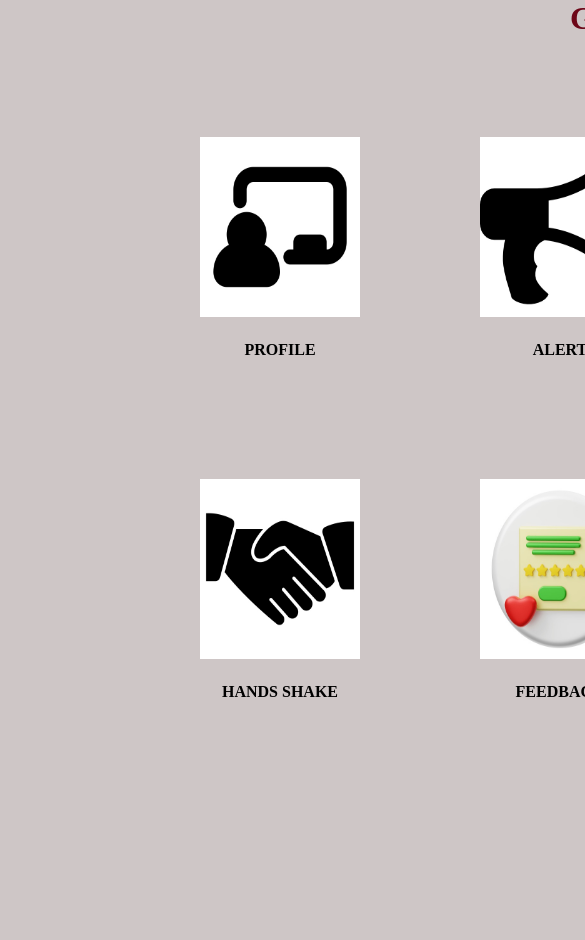
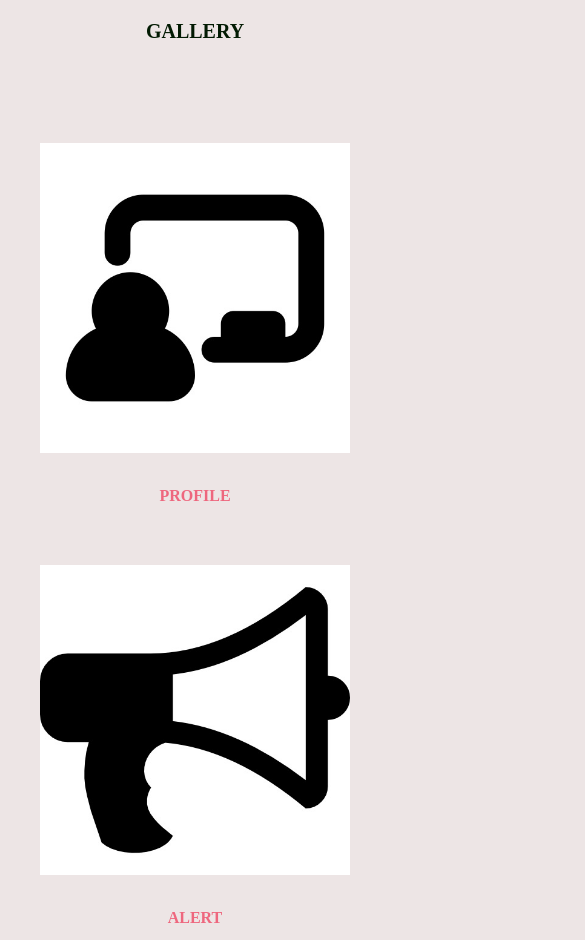
Before and after one commit to Neeraj4518/GALLERY, a plain HTML site: page index.html in a window 390 px wide. Shown: the top 940 px of the page, 585 px wide, since content can reach past the window. Before the commit the page ends 844 px from the top, so only its background shows below. Drawn offline with Linux system fonts and the light colour scheme.

Commit message:
Update style.css

```diff
--- a/CSS/style.css
+++ b/CSS/style.css
@@ -3,54 +3,77 @@
   margin: 0;
   box-sizing: border-box;
 }
+
 body {
-    background-color: rgb(206, 198, 198);
-background-size: 100% 200px;
+  background-color: rgb(237, 229, 229);
+  background-size: 100% 500px;
+  height: 100vh;
+  width: 100%;
   overflow-x: hidden;
- width: 500px;
-  height: 500px;
 }
+
 h1 {
   text-align: center;
-    margin: -30PX;
-    color: rgb(109, 6, 23);
-    padding: 30px 600px;
+  margin: 0 auto;
+  color:#021a02;
+  padding: 30px 20px;
 }
+
 .cards {
-    height: 250px;
-    width: 250px;
-    display: flex;
-    padding: 20px 20px;
+  display: grid;
+  grid-template-columns: repeat(4, 1fr);
   grid-gap: 100px;
+  margin: 60px auto;
+  padding: 0 20px;
+  max-width: 1200px;
 }
+
 .image img {
   background-size: 100% 400px;
-    position:relative;
-    width: 200px;
-    height: 200px;
   padding: 10px 20px;
-    margin: 10px -10px;
+  margin: 10px 0;
+  width: 100%;
+  height: auto;
+  object-fit: cover;
+}
 
-}
 h4 {
   text-align: center;
-    color: black;
-     border: rgb(9, 180, 237);
+  color: rgb(238, 103, 126);
+  padding: 10px;
 }
-.cards{
-    display: grid;
-    grid-template-columns: repeat(4,1fr);
-    grid-gap:100px;
-    margin:60px auto;
-    margin-left:170px;
-}
-@media  screen and (max-width:360px) {
- .cards{
-    grid-template-columns: repeat(4,1fr);
+
+
+
+@media (max-width: 1024px) {
+  .cards {
+    grid-template-columns: repeat(3, 1fr);
   }
 }
-@media(max-width:250px){
-    .cards{
-        grid-template-columns: repeat(1,1fr);
+
+@media (max-width: 768px) {
+  .cards {
+    grid-template-columns: repeat(2, 1fr);
+    grid-gap: 50px;
+  }
+
+  h1 {
+    padding: 20px;
+    font-size: 24px;
   }
 }
+
+@media (max-width: 480px) {
+  .cards {
+    grid-template-columns: 1fr;
+    grid-gap: 30px;
+  }
+
+  h1 {
+    font-size: 20px;
+  }
+
+  h4 {
+    font-size: 16px;
+  }
+}
```
Lines whose indentation alone changed are shown as unchanged.
